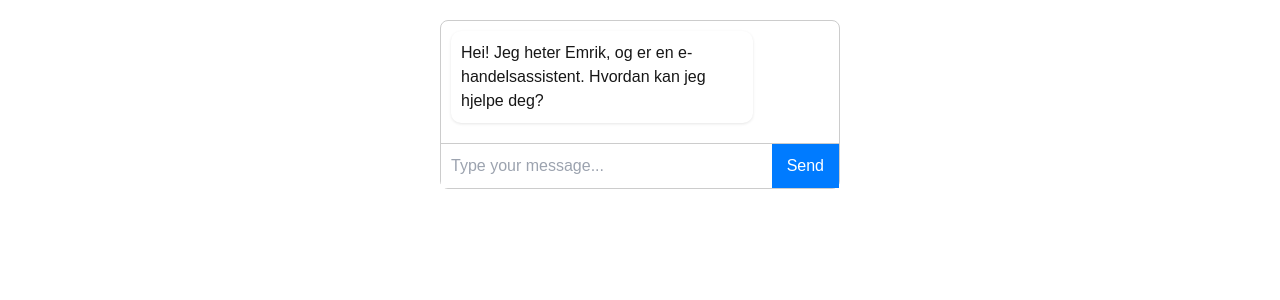
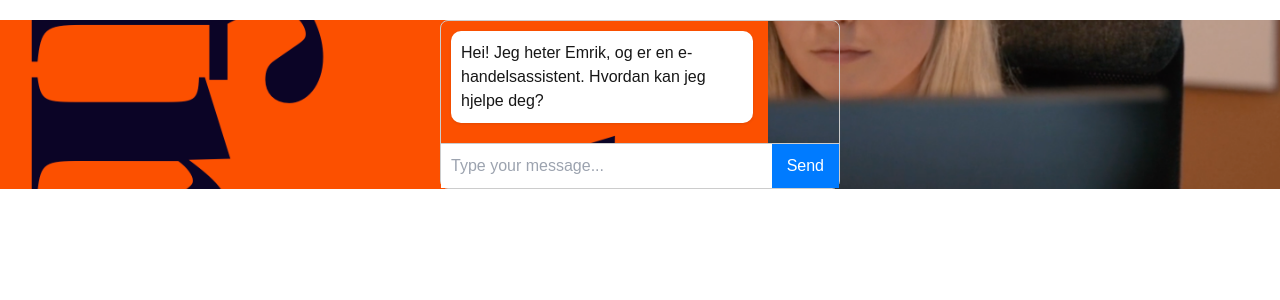
Before and after one commit to leomcgrath/hackathon-chatbot, a Next.js app in the folder ai-mate/: page / in a window 1280 px wide. Shown: the top 300 px of the page. Built offline with nearby package versions, Linux system fonts and the light colour scheme.

Commit message:
Background

```diff
--- a/ai-mate/src/app/page.tsx
+++ b/ai-mate/src/app/page.tsx
@@ -2,7 +2,14 @@ import Chatbot from "./components/Chatbot";
 
 export default function ChatPage() {
     return (
-        <div className="flex justify-center items-center h-screen bg-gray-100">
+        <div className="flex justify-center items-center h-screen bg-gray-100"
+            style={{
+              backgroundImage: "url('/images/bg.png')",
+              backgroundSize: "cover",
+              backgroundPosition: "center",
+              backgroundRepeat: "no-repeat",
+              }}>
+
             <Chatbot />
         </div>
     );
```
Also changed, not shown: ai-mate/public/images/bg.png (added).
